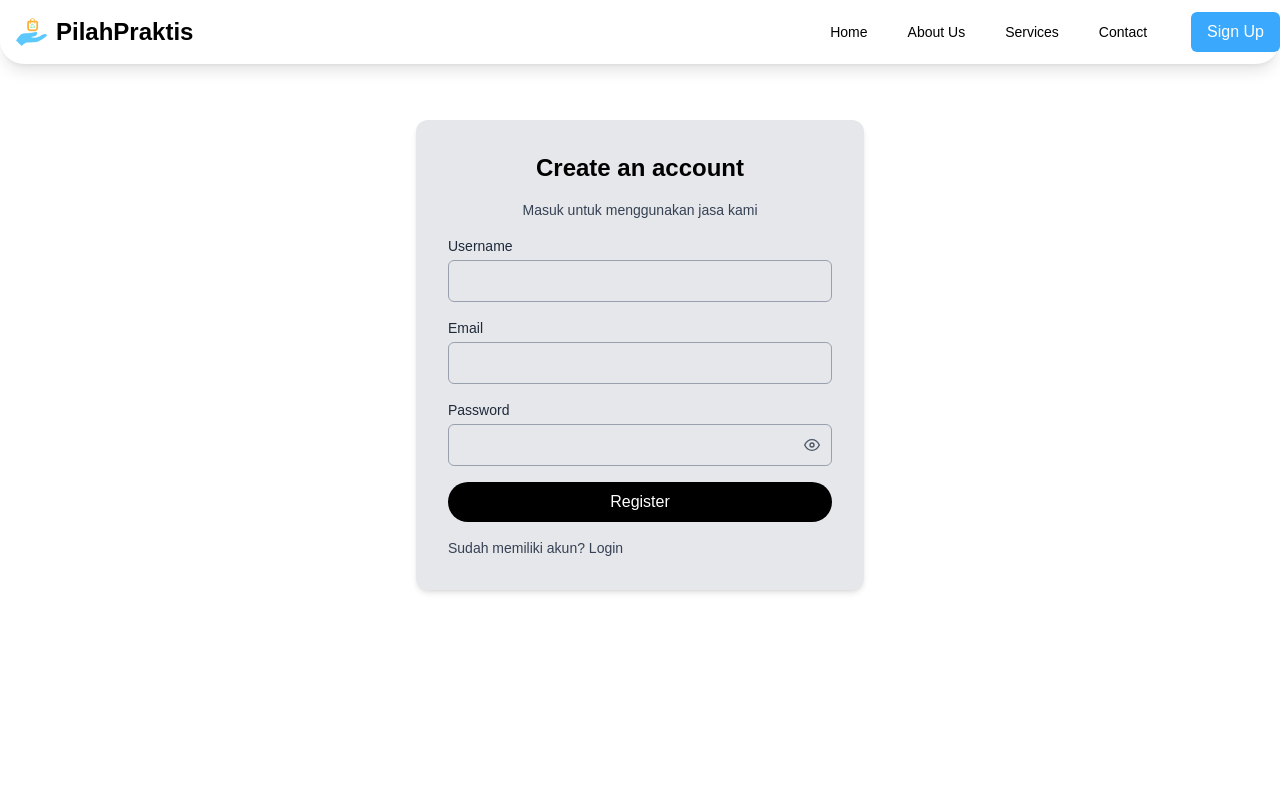
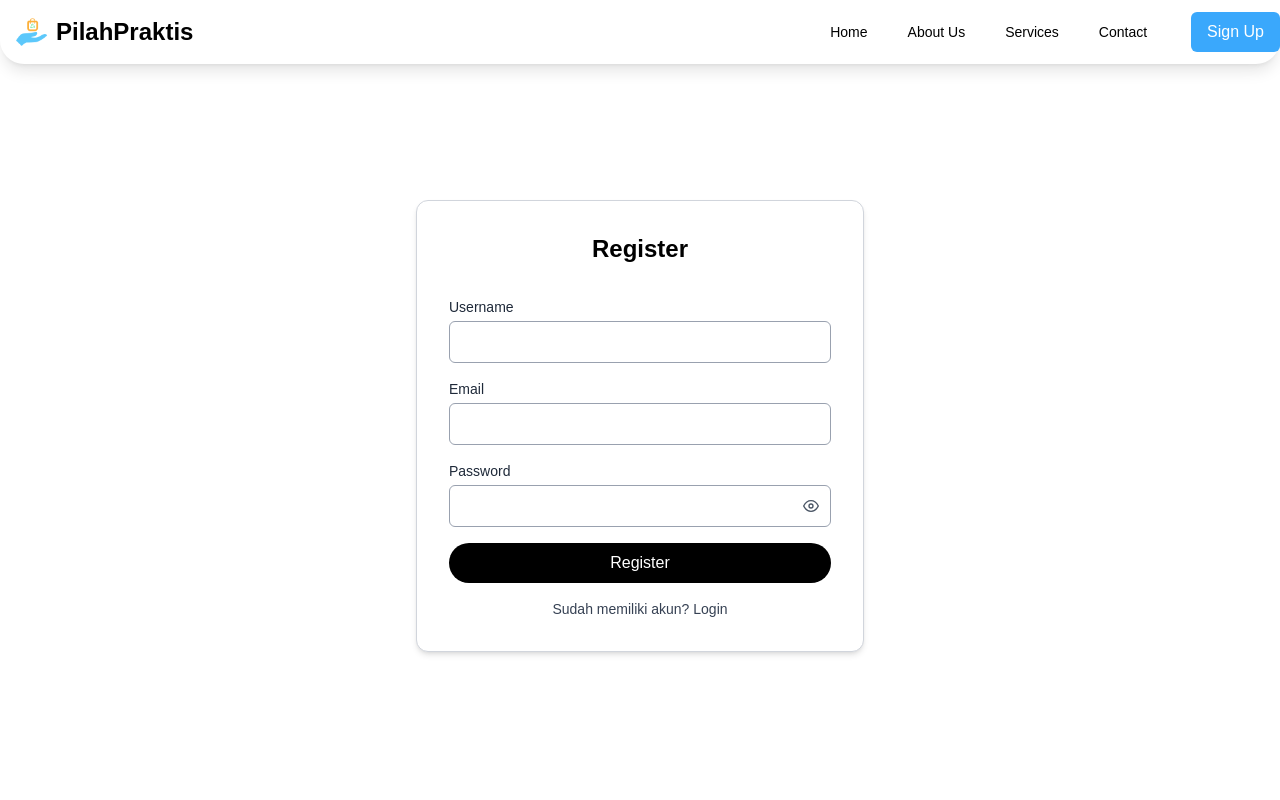
Before and after one commit to GhazaliPHLX/WCD-Final-Project, a React (Vite) app: page /WCD-Final-Project/Register in a window 1280 px wide. Shown: the top 800 px of the page. Built offline with nearby package versions, Linux system fonts and the light colour scheme.

Commit message:
Fixing loginPage

```diff
--- a/src/App.css
+++ b/src/App.css
@@ -23,6 +23,8 @@
   --color-danger: #fee2e2;
   --color-neutral: #1f2933;
   --color-neutral-100: #F4F5F6;
+  --color-border: #666666;
+
 
   --text-head: 39px;
   --text-head3: 25px;
--- a/src/App.jsx
+++ b/src/App.jsx
@@ -5,6 +5,8 @@ import Order from './pages/Order';
 import Login from './pages/Login';
 import Register from './pages/Register';
 import { AuthProvider } from './AuthContext';
+import Footer from './Footer';
+
 
 function App() {
   return (
@@ -20,6 +22,7 @@ function App() {
 
 
       </Routes>
+      <Footer/>
     </BrowserRouter>
     </AuthProvider>
   );
--- a/src/Hero.jsx
+++ b/src/Hero.jsx
@@ -5,7 +5,7 @@ export default function Hero() {
   return (
     <section
       id="home"
-      className="relative bg-cover bg-center bg-no-repeat h-screen w-full flex items-center justify-center"
+      className="relative bg-cover bg-center bg-no-repeat h-screen w-full flex items-center justify-center pt-16 pb-2 md:pt-0"
       style={{ backgroundImage: `url(${heroImg})` }}
     >
       {/* Overlay */}
@@ -13,7 +13,7 @@ export default function Hero() {
 
       {/* Content Container */}
       <div className="
-        relative z-10 w-11/12 max-w-7xl p-6 md:p-8
+        relative z-10 w-11/12 max-w-7xl p-6  md:p-8
         bg-secondary-200 backdrop-blur-sm
         rounded-3xl border border-white/30 shadow-lg
         min-h-[60vh] flex flex-col justify-center
--- a/src/pages/Homepage.jsx
+++ b/src/pages/Homepage.jsx
@@ -4,7 +4,6 @@ import AboutUs from '../About';
 import Why from '../Why';
 import Partners from '../Partner';
 import ServicesSection from '../Services';
-import Footer from '../Footer';
 
 
 function Homepage() {
@@ -22,7 +21,7 @@ function Homepage() {
         <Why />
         <ServicesSection />
 
-        <Footer />
+
       </main>
 
     </div>
--- a/src/pages/Login.jsx
+++ b/src/pages/Login.jsx
@@ -48,10 +48,10 @@ function Login(){
 
     return(
         <>
-        <section className="pt-20">
+        <section className="pt-20 md:h-[900px]">
         <form
         onSubmit={handleLogin}
-        className="bg-gray-200 p-8 max-w-md mx-auto rounded-xl shadow-md space-y-4 mt-30">
+        className="bg-white p-8 max-w-md mx-auto rounded-xl border border-gray-300 shadow-md space-y-4 mt-30">
             <h2 className="text-2xl font-semibold text-center">Login</h2>
             <p className="text-center text-gray-700 mb-4 text-sm">Masuk untuk menggunakan jasa kami</p>
 
@@ -98,7 +98,7 @@ function Login(){
             {error && <p className="text-red-500 text-sm text-center">{error}</p>}
 
 
-            <p className="text-sm text-gray-700 text bg-center">Belum memiliki akun? <span> <Link to="/Register">Register</Link> </span>   </p>
+            <p className="text-sm text-gray-700 text-center bg-center">Belum memiliki akun? <span> <Link to="/Register">Register</Link> </span>   </p>
         </form>
         </section>
         </>
--- a/src/pages/Register.jsx
+++ b/src/pages/Register.jsx
@@ -48,10 +48,9 @@ function Register(){
 
     return(
         <>
-        <section>
-            <form onSubmit={handleRegister} className="bg-gray-200 p-8 max-w-md mx-auto rounded-xl shadow-md space-y-4 mt-30">
-                <h2 className="text-center text-2xl font-semibold">Create an account</h2>
-                <p className="text-center text-gray-700 mb-4 text-sm">Masuk untuk menggunakan jasa kami</p>
+        <section className="pt-20 md:h-[900px]">
+            <form onSubmit={handleRegister} className="bg-white border border-gray-300 p-8 max-w-md mx-auto rounded-xl shadow-md space-y-4 mt-30">
+                <h2 className="text-center text-2xl font-semibold md:pb-4">Register</h2>
 
             <div>
                 <label htmlFor="username"className="block text-sm font-medium text-gray-800 mb-1">Username</label>
@@ -102,7 +101,7 @@ function Register(){
             type="submit"
             className="w-full bg-black text-white rounded-full py-2 text-center hover:bg-gray-600 transition">Register</button>
             {error && <p className="text-red-500 text-sm text-center">{error}</p>}
-            <p className="text-sm text-gray-700 text bg-center">Sudah memiliki akun? <span> <Link to="/Login">Login</Link> </span>   </p>
+            <p className="text-sm text-gray-700 text-center bg-center">Sudah memiliki akun? <span> <Link to="/Login">Login</Link> </span>   </p>
             </form>
         </section>
         </>
```
